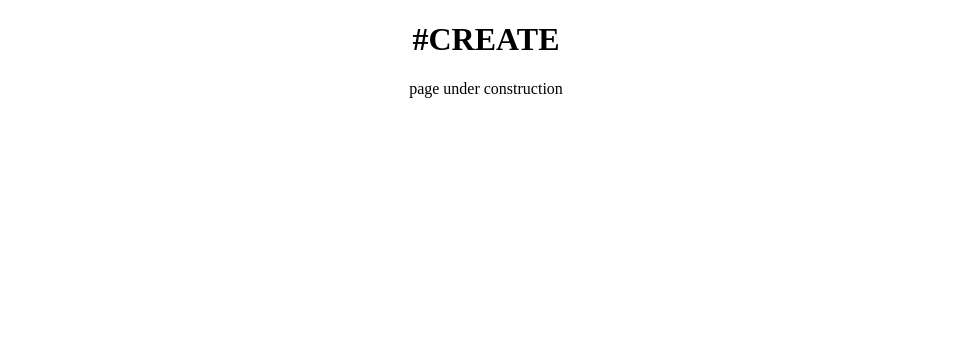
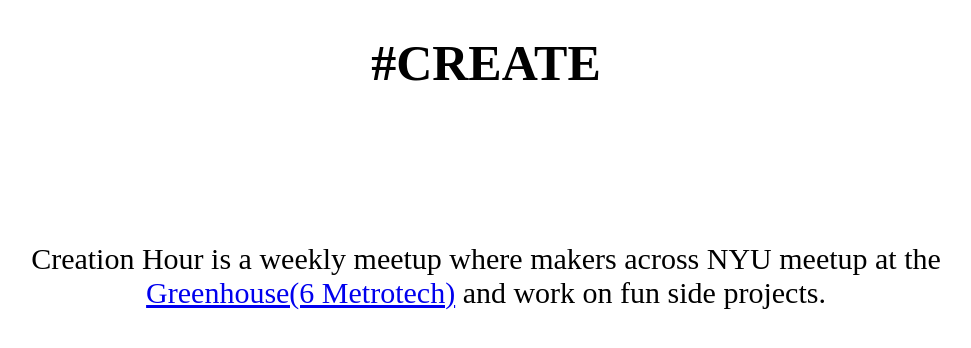
Before and after one commit to CreationHour/CreationHour.github.io, a plain HTML site: page index.html in a window 1280 px wide. Shown: the whole page, without its empty margins (154-1125 px from the left). Drawn offline with Linux system fonts and the light colour scheme.

Commit message:
REVIVING THIS SHIT

```diff
--- /dev/null
+++ b/global.css
@@ -0,0 +1,12 @@
+#body{
+    font-family: 'Open Sans', sans-serif;
+}
+#heading1{
+    font-size: 50px;
+}
+
+#description{
+    text-align: center;
+    margin: 150px;
+    font-size: 30px;
+}
--- a/index.html
+++ b/index.html
@@ -4,14 +4,18 @@
     <meta charset='utf-8'>
     <meta http-equiv="X-UA-Compatible" content="chrome=1">
     <meta name="viewport" content="width=device-width, initial-scale=1, maximum-scale=1">
+    <link rel="stylesheet" type="text/css" href="global.css">
+    <link href='https://fonts.googleapis.com/css?family=Open+Sans' rel='stylesheet' type='text/css'>
     <title>Creation Hour</title>
   </head>
   <body>
     <header>
     <center>
-     <h1>#CREATE</h1>
-     <h7>page under construction</h7>
+        <h1 id="heading1">#CREATE</h1>
     </header>
+        <p id="description">
+            Creation Hour is a weekly meetup where makers across NYU meetup at the <a href="http://engineering.nyu.edu/life/student-resources/study-spaces/greenhouse">Greenhouse(6 Metrotech)</a> and work on fun side projects.
+        </p>
   </center>
   </body>
 </html>
```
